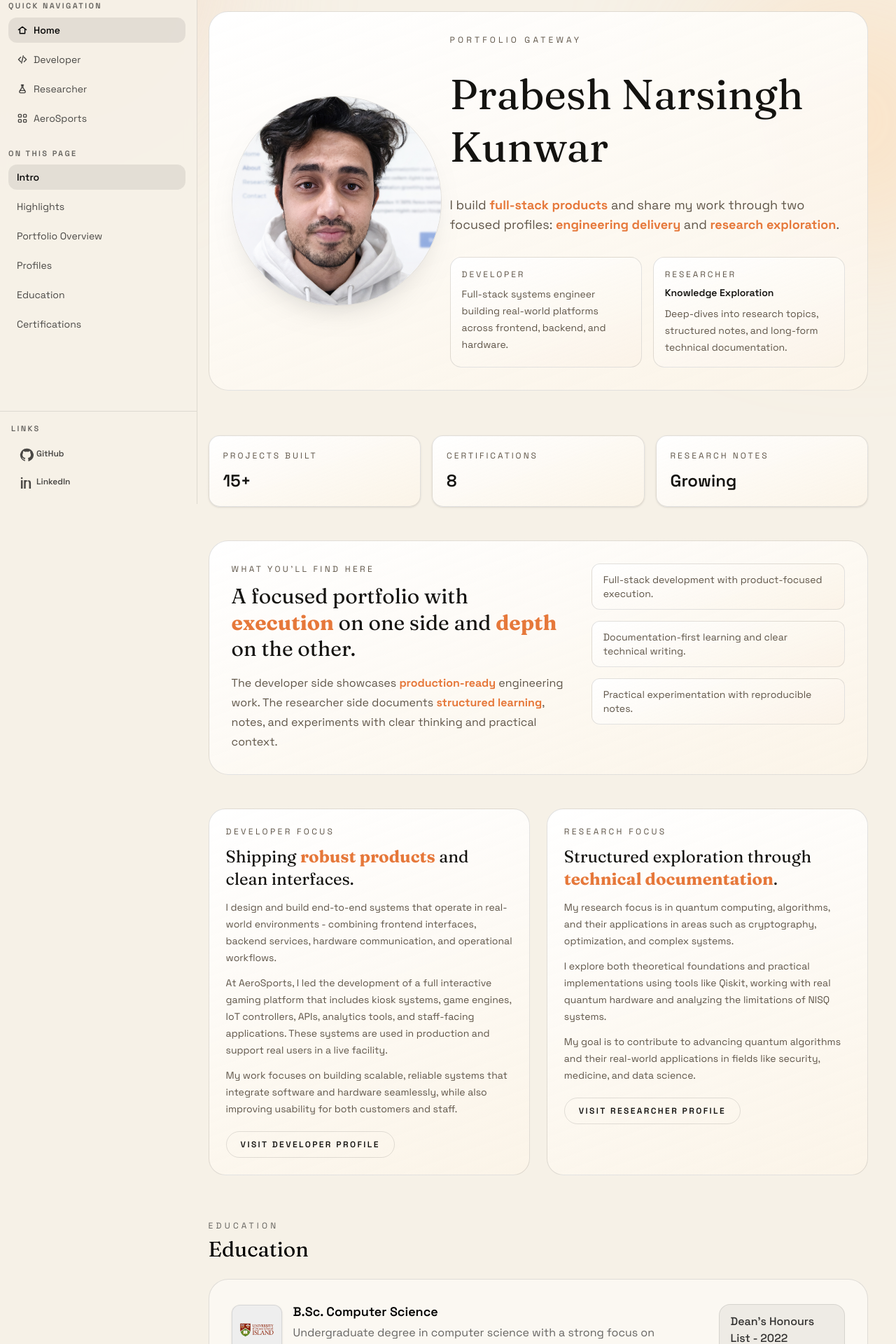
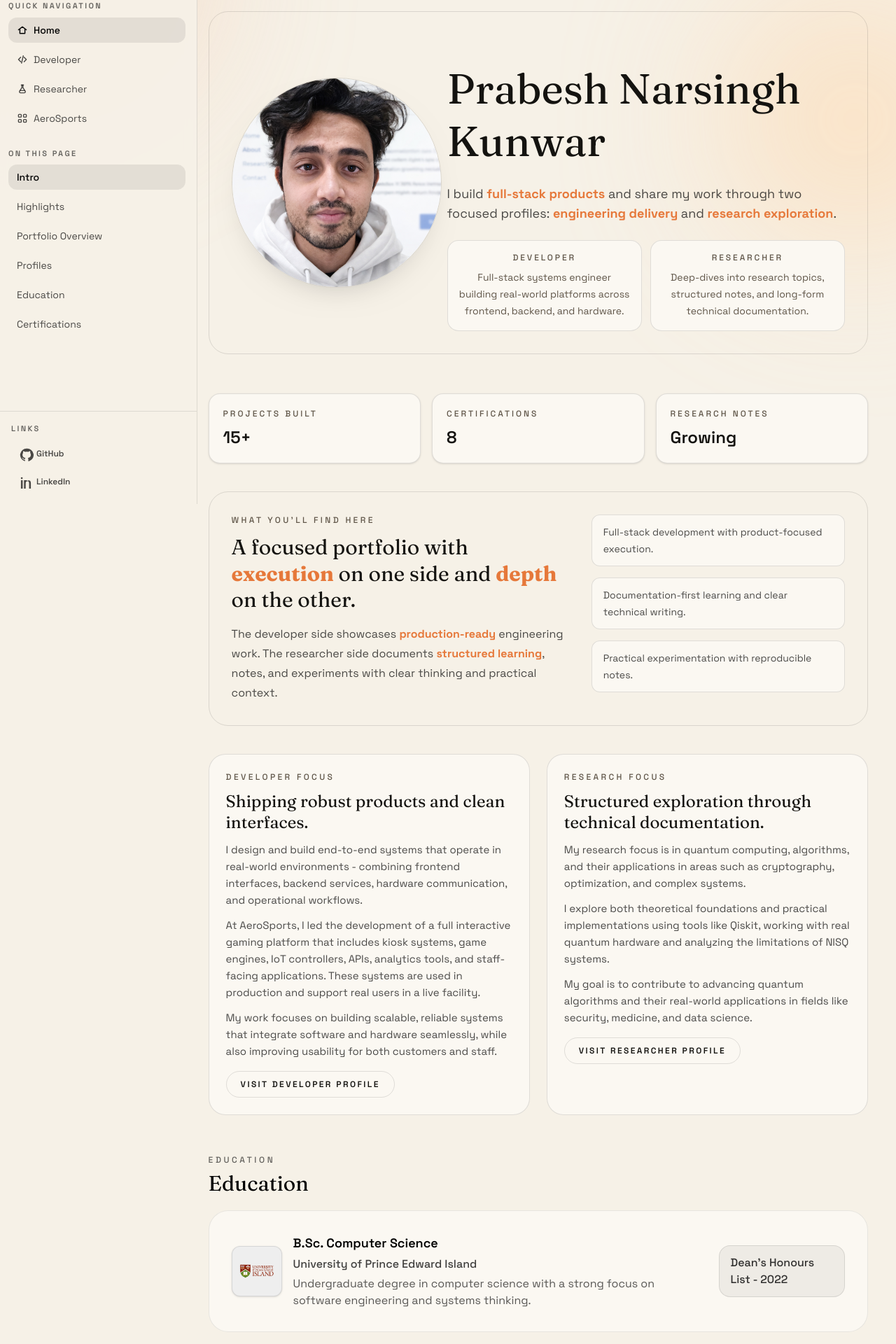
Before and after one commit to prabeshkunwar12/pnkcodeandresearch, a Next.js app: page / in a window 1280 px wide. Shown: the part 80-2000 px from the top of the page at 70% size. Built offline with nearby package versions, Linux system fonts and the light colour scheme.

Commit message:
refactor: tighten landing page mobile experience

```diff
--- /dev/null
+++ b/src/app/(landing)/focus-preview-card.tsx
@@ -0,0 +1,64 @@
+"use client";
+
+import { useState } from "react";
+
+type FocusPreviewCardProps = {
+  eyebrow: string;
+  title: string;
+  paragraphs: string[];
+  href: string;
+  ctaLabel: string;
+};
+
+export function FocusPreviewCard({
+  eyebrow,
+  title,
+  paragraphs,
+  href,
+  ctaLabel,
+}: FocusPreviewCardProps) {
+  const [expanded, setExpanded] = useState(false);
+
+  return (
+    <div className="w-full max-w-full min-w-0 rounded-2xl border border-[color:var(--line)] bg-[color:var(--surface)] p-3.5 sm:rounded-3xl sm:p-4 md:soft-card md:p-6">
+      <p className="text-xs font-medium uppercase tracking-[0.18em] text-[color:var(--muted)] sm:tracking-[0.22em] md:tracking-[0.28em]">
+        {eyebrow}
+      </p>
+      <h3 className="font-display mt-2 text-lg leading-tight sm:mt-2.5 sm:text-xl md:mt-3 md:text-2xl">
+        {title}
+      </h3>
+
+      <div className="mt-2 space-y-2 sm:mt-2.5 md:mt-3 md:space-y-3">
+        {paragraphs.map((paragraph, index) => (
+          <p
+            key={`${eyebrow}-${index}`}
+            className={[
+              "text-sm leading-6 text-black/70 dark:text-white/70 md:text-[15px]",
+              index > 0 && !expanded ? "hidden md:block" : "",
+              index === 0 && !expanded ? "line-clamp-3 md:line-clamp-none" : "",
+            ]
+              .filter(Boolean)
+              .join(" ")}
+          >
+            {paragraph}
+          </p>
+        ))}
+      </div>
+
+      <button
+        type="button"
+        className="mt-3 text-xs font-semibold uppercase tracking-[0.16em] text-[color:var(--accent-deep)] md:hidden"
+        onClick={() => setExpanded((value) => !value)}
+      >
+        {expanded ? "Show less" : "View more"}
+      </button>
+
+      <a
+        className="mt-3 inline-flex w-full items-center justify-center rounded-full border border-[color:var(--line)] px-4 py-2.5 text-[11px] font-semibold uppercase tracking-[0.18em] transition hover:border-foreground sm:mt-4 sm:w-auto sm:px-5 sm:text-xs sm:tracking-[0.2em]"
+        href={href}
+      >
+        {ctaLabel}
+      </a>
+    </div>
+  );
+}
--- a/src/app/(landing)/page.tsx
+++ b/src/app/(landing)/page.tsx
@@ -1,6 +1,7 @@
 import { CertificationsSection } from "@/components/sections/certifications-section";
 import { EducationSection } from "@/components/sections/education-section";
 import { ThemeImage } from "@/components/theme-image";
+import { FocusPreviewCard } from "./focus-preview-card";
 
 export default function Home() {
   return (
@@ -10,9 +11,15 @@ export default function Home() {
           id="intro"
           data-page-section="true"
           data-page-section-label="Intro"
-          className="soft-card animate-fade-up grid w-full max-w-full min-w-0 gap-6 rounded-[28px] border border-[color:var(--line)] p-5 sm:gap-8 sm:p-8 lg:grid-cols-[280px_1fr] lg:items-center"
+          className="animate-fade-up grid w-full max-w-full min-w-0 gap-4 px-0 py-1 sm:gap-5 sm:px-1 sm:py-2 md:soft-card md:rounded-[28px] md:border md:border-[color:var(--line)] md:p-5 lg:grid-cols-[280px_1fr] lg:items-center lg:gap-7 lg:p-8"
         >
-          <div className="relative mx-auto h-44 w-44 overflow-hidden rounded-full border border-[color:var(--line)] shadow-[0_20px_60px_-45px_rgba(0,0,0,0.55)] sm:h-75 sm:w-75">
+          <div className="space-y-2.5 sm:space-y-0">
+            <p className="animate-fade-up text-xs font-medium uppercase tracking-[0.18em] text-black/55 dark:text-white/55 sm:hidden">
+              Portfolio Gateway
+            </p>
+
+            <div className="flex items-center justify-between gap-4 sm:block">
+              <div className="relative h-36 w-36 shrink-0 overflow-hidden rounded-full border border-[color:var(--line)] shadow-[0_20px_60px_-45px_rgba(0,0,0,0.55)] sm:mx-auto sm:h-36 sm:w-36 md:h-48 md:w-48 lg:h-75 lg:w-75">
                 <ThemeImage
                   lightSrc="/profile_light.png"
                   darkSrc="/profile_dark.png"
@@ -21,29 +28,46 @@ export default function Home() {
                 />
               </div>
 
-          <div className="space-y-6 sm:space-y-8">
-            <p className="animate-fade-up text-[11px] uppercase tracking-[0.3em] text-[color:var(--muted)] sm:text-xs sm:tracking-[0.35em]">
+              <div className="ml-auto grid min-w-0 shrink-0 gap-2 text-right sm:hidden">
+                {[
+                  { label: "Projects", value: "15+" },
+                  { label: "Certs", value: "8" },
+                  { label: "Research", value: "Growing" },
+                ].map((item) => (
+                  <div key={item.label} className="min-w-0 border-b border-[color:var(--line)] pb-1.5 last:border-b-0 last:pb-0">
+                    <p className="text-[11px] font-medium uppercase tracking-[0.14em] text-[color:var(--muted)]">
+                      {item.label}
+                    </p>
+                    <p className="text-base font-semibold leading-5">{item.value}</p>
+                  </div>
+                ))}
+              </div>
+            </div>
+          </div>
+
+          <div className="space-y-3 sm:space-y-4 md:space-y-6">
+            <p className="animate-fade-up hidden text-xs font-medium uppercase tracking-[0.22em] text-[color:var(--muted)] sm:block md:tracking-[0.3em]">
               Portfolio Gateway
             </p>
-            <h1 className="font-display animate-fade-up reveal-delay-1 text-3xl leading-tight sm:text-5xl lg:text-6xl">
+            <h1 className="font-display animate-fade-up reveal-delay-1 text-2xl leading-tight sm:text-3xl md:text-5xl lg:text-6xl">
               Prabesh Narsingh Kunwar
             </h1>
-            <p className="animate-fade-up reveal-delay-2 max-w-2xl text-sm leading-6 text-[color:var(--muted)] sm:text-lg sm:leading-7">
+            <p className="animate-fade-up reveal-delay-2 max-w-lg text-sm leading-6 text-black/70 dark:text-white/70 sm:max-w-xl md:max-w-2xl md:text-lg md:leading-7">
               I build <span className="text-highlight">full-stack products</span>{" "}
               and share my work through two focused profiles:{" "}
               <span className="text-highlight">engineering delivery</span> and{" "}
               <span className="text-highlight">research exploration</span>.
             </p>
 
-            <div className="animate-fade-up reveal-delay-3 grid gap-4 lg:grid-cols-2">
+            <div className="animate-fade-up reveal-delay-3 grid grid-cols-2 gap-2.5 sm:gap-3 lg:grid-cols-2">
               <a
                 href="/developer"
-                className="soft-card rounded-2xl border border-[color:var(--line)] p-3.5 transition-all duration-200 hover:-translate-y-0.5 hover:shadow-md motion-reduce:transition-none sm:p-4"
+                className="rounded-2xl border border-black/10 bg-black px-3 py-3 text-center text-white transition-all duration-200 hover:-translate-y-0.5 hover:bg-black/90 hover:shadow-md motion-reduce:transition-none dark:border-white/10 dark:bg-white dark:text-black dark:hover:bg-white/90 sm:border-[color:var(--line)] sm:bg-[color:var(--surface)] sm:text-inherit sm:hover:bg-[color:var(--surface)] sm:p-3.5 md:soft-card md:border md:border-[color:var(--line)] md:bg-[color:var(--surface)] md:text-inherit md:hover:bg-[color:var(--surface)] md:dark:bg-[color:var(--surface)] md:dark:text-inherit md:dark:hover:bg-[color:var(--surface)] md:p-4"
               >
-                <p className="text-[11px] uppercase tracking-[0.2em] text-[color:var(--muted)] sm:text-xs sm:tracking-[0.24em]">
+                <p className="text-[11px] font-medium uppercase tracking-[0.16em] text-white/75 dark:text-black/70 sm:text-xs sm:tracking-[0.2em] sm:text-[color:var(--muted)] md:text-[color:var(--muted)] md:dark:text-[color:var(--muted)] md:tracking-[0.24em]">
                   Developer
                 </p>
-                <p className="mt-2 text-sm leading-6 text-[color:var(--muted)]">
+                <p className="mt-1.5 hidden text-[12px] leading-5 text-[color:var(--muted)] sm:mt-2 sm:block sm:text-[13px] sm:leading-5 md:text-sm md:leading-6">
                   Full-stack systems engineer building real-world platforms
                   across frontend, backend, and hardware.
                 </p>
@@ -51,15 +75,12 @@ export default function Home() {
 
               <a
                 href="/researcher"
-                className="soft-card rounded-2xl border border-[color:var(--line)] p-3.5 transition-all duration-200 hover:-translate-y-0.5 hover:shadow-md motion-reduce:transition-none sm:p-4"
+                className="rounded-2xl border border-[color:var(--line)] bg-[color:var(--surface)] px-3 py-3 text-center transition-all duration-200 hover:-translate-y-0.5 hover:shadow-md motion-reduce:transition-none sm:p-3.5 md:soft-card md:border md:border-[color:var(--line)] md:bg-[color:var(--surface)] md:p-4"
               >
-                <p className="text-[11px] uppercase tracking-[0.2em] text-[color:var(--muted)] sm:text-xs sm:tracking-[0.24em]">
+                <p className="text-[11px] font-medium uppercase tracking-[0.16em] text-[color:var(--muted)] sm:text-xs sm:tracking-[0.2em] md:tracking-[0.24em]">
                   Researcher
                 </p>
-                <p className="mt-2 text-sm font-semibold">
-                  Knowledge Exploration
-                </p>
-                <p className="mt-2 text-sm leading-6 text-[color:var(--muted)]">
+                <p className="mt-1.5 hidden text-[12px] leading-5 text-[color:var(--muted)] sm:mt-2 sm:block sm:text-[13px] sm:leading-5 md:text-sm md:leading-6">
                   Deep-dives into research topics, structured notes, and long-form
                   technical documentation.
                 </p>
@@ -73,8 +94,9 @@ export default function Home() {
         id="highlights"
         data-page-section="true"
         data-page-section-label="Highlights"
-        className="mt-16 grid w-full max-w-full min-w-0 gap-4 sm:grid-cols-3"
+        className="mt-8 w-full max-w-full min-w-0 sm:mt-14"
       >
+        <div className="hidden grid-cols-3 gap-4 sm:grid">
         {[
           { label: "Projects Built", value: "15+" },
           { label: "Certifications", value: "8" },
@@ -82,32 +104,33 @@ export default function Home() {
         ].map((item) => (
           <div
             key={item.label}
-            className="soft-card rounded-2xl border border-[color:var(--line)] p-4 shadow-sm transition-all duration-200 hover:-translate-y-0.5 hover:shadow-md motion-reduce:transition-none sm:p-5"
+            className="rounded-2xl border border-[color:var(--line)] bg-[color:var(--surface)] px-3 py-3 shadow-sm transition-all duration-200 hover:-translate-y-0.5 hover:shadow-md motion-reduce:transition-none sm:p-4 md:soft-card md:p-5"
           >
-            <p className="text-[11px] uppercase tracking-[0.22em] text-[color:var(--muted)] sm:text-xs sm:tracking-[0.25em]">
+            <p className="text-xs font-medium uppercase tracking-[0.18em] text-[color:var(--muted)] md:tracking-[0.25em]">
               {item.label}
             </p>
-            <p className="mt-2 text-xl font-semibold sm:mt-3 sm:text-2xl">{item.value}</p>
+            <p className="mt-1.5 text-lg font-semibold sm:mt-2.5 sm:text-xl md:text-2xl">{item.value}</p>
           </div>
         ))}
+        </div>
       </section>
 
       <section
         id="portfolio-overview"
         data-page-section="true"
         data-page-section-label="Portfolio Overview"
-        className="soft-card mt-12 grid w-full max-w-full min-w-0 gap-5 rounded-[28px] border border-[color:var(--line)] p-5 sm:gap-6 sm:p-8 lg:grid-cols-[1.15fr_0.85fr]"
+        className="mt-7 grid w-full max-w-full min-w-0 gap-3 px-0 py-1 sm:mt-10 sm:gap-4 sm:px-1 md:soft-card md:rounded-[28px] md:border md:border-[color:var(--line)] md:p-5 lg:grid-cols-[1.15fr_0.85fr] lg:gap-6 lg:p-8"
       >
         <div className="min-w-0">
-          <p className="text-[11px] uppercase tracking-[0.24em] text-[color:var(--muted)] sm:text-xs sm:tracking-[0.28em]">
+          <p className="text-xs font-medium uppercase tracking-[0.18em] text-[color:var(--muted)] sm:tracking-[0.22em] md:tracking-[0.28em]">
             What You&apos;ll Find Here
           </p>
-          <h2 className="font-display mt-3 text-2xl leading-tight sm:text-3xl">
+          <h2 className="font-display mt-2 text-2xl leading-tight sm:mt-2.5 sm:text-2xl md:mt-3 md:text-3xl">
             A focused portfolio with{" "}
             <span className="text-highlight">execution</span> on one side and{" "}
             <span className="text-highlight">depth</span> on the other.
           </h2>
-          <p className="mt-3 max-w-2xl text-sm leading-6 text-[color:var(--muted)] sm:mt-4 sm:text-base sm:leading-7">
+          <p className="mt-2 hidden max-w-2xl text-sm leading-6 text-black/70 dark:text-white/70 sm:mt-3 sm:block md:mt-4 md:text-base md:leading-7">
             The developer side showcases{" "}
             <span className="text-highlight">production-ready</span>{" "}
             engineering work. The researcher side documents{" "}
@@ -115,7 +138,7 @@ export default function Home() {
             and experiments with clear thinking and practical context.
           </p>
         </div>
-        <div className="min-w-0 space-y-4">
+        <div className="hidden min-w-0 space-y-2.5 sm:block sm:space-y-3 md:space-y-4">
           {[
             "Full-stack development with product-focused execution.",
             "Documentation-first learning and clear technical writing.",
@@ -123,7 +146,7 @@ export default function Home() {
           ].map((item) => (
             <div
               key={item}
-              className="soft-card rounded-xl border border-[color:var(--line)] px-4 py-3 text-sm text-[color:var(--muted)]"
+              className="rounded-xl border border-[color:var(--line)] bg-[color:var(--surface)] px-3 py-2.5 text-sm leading-6 text-black/70 dark:text-white/70 sm:px-3.5 sm:py-3 md:soft-card md:px-4"
             >
               {item}
             </div>
@@ -135,71 +158,31 @@ export default function Home() {
         id="profiles"
         data-page-section="true"
         data-page-section-label="Profiles"
-        className="mt-12 grid w-full max-w-full min-w-0 gap-6 lg:grid-cols-2"
+        className="mt-8 grid w-full max-w-full min-w-0 gap-3.5 sm:mt-10 sm:gap-4 lg:grid-cols-2 lg:gap-6"
       >
-        <div className="soft-card w-full max-w-full min-w-0 rounded-3xl border border-[color:var(--line)] p-5 sm:p-6">
-          <p className="text-[11px] uppercase tracking-[0.24em] text-[color:var(--muted)] sm:text-xs sm:tracking-[0.28em]">
-            Developer Focus
-          </p>
-          <h3 className="font-display mt-3 text-xl sm:text-2xl">
-            Shipping <span className="text-highlight">robust products</span>{" "}
-            and clean interfaces.
-          </h3>
-          <p className="mt-3 text-sm leading-6 text-[color:var(--muted)]">
-            I design and build end-to-end systems that operate in real-world
-            environments - combining frontend interfaces, backend services,
-            hardware communication, and operational workflows.
-          </p>
-          <p className="mt-3 text-sm leading-6 text-[color:var(--muted)]">
-            At AeroSports, I led the development of a full interactive gaming
-            platform that includes kiosk systems, game engines, IoT
-            controllers, APIs, analytics tools, and staff-facing applications.
-            These systems are used in production and support real users in a
-            live facility.
-          </p>
-          <p className="mt-3 text-sm leading-6 text-[color:var(--muted)]">
-            My work focuses on building scalable, reliable systems that
-            integrate software and hardware seamlessly, while also improving
-            usability for both customers and staff.
-          </p>
-          <a
-            className="mt-5 inline-flex rounded-full border border-[color:var(--line)] px-5 py-2.5 text-xs font-semibold uppercase tracking-[0.2em] transition hover:border-foreground"
+        <FocusPreviewCard
+          eyebrow="Developer Focus"
+          title="Shipping robust products and clean interfaces."
           href="/developer"
-          >
-            Visit Developer Profile
-          </a>
-        </div>
+          ctaLabel="Visit Developer Profile"
+          paragraphs={[
+            "I design and build end-to-end systems that operate in real-world environments - combining frontend interfaces, backend services, hardware communication, and operational workflows.",
+            "At AeroSports, I led the development of a full interactive gaming platform that includes kiosk systems, game engines, IoT controllers, APIs, analytics tools, and staff-facing applications. These systems are used in production and support real users in a live facility.",
+            "My work focuses on building scalable, reliable systems that integrate software and hardware seamlessly, while also improving usability for both customers and staff.",
+          ]}
+        />
 
-        <div className="soft-card w-full max-w-full min-w-0 rounded-3xl border border-[color:var(--line)] p-5 sm:p-6">
-          <p className="text-[11px] uppercase tracking-[0.24em] text-[color:var(--muted)] sm:text-xs sm:tracking-[0.28em]">
-            Research Focus
-          </p>
-          <h3 className="font-display mt-3 text-xl sm:text-2xl">
-            Structured exploration through{" "}
-            <span className="text-highlight">technical documentation</span>.
-          </h3>
-          <p className="mt-3 text-sm leading-6 text-[color:var(--muted)]">
-            My research focus is in quantum computing, algorithms, and their
-            applications in areas such as cryptography, optimization, and
-            complex systems.
-          </p>
-          <p className="mt-3 text-sm leading-6 text-[color:var(--muted)]">
-            I explore both theoretical foundations and practical
-            implementations using tools like Qiskit, working with real quantum
-            hardware and analyzing the limitations of NISQ systems.
-          </p>
-          <p className="mt-3 text-sm leading-6 text-[color:var(--muted)]">
-            My goal is to contribute to advancing quantum algorithms and their
-            real-world applications in fields like security, medicine, and data
-            science.
-          </p>
-          <a
-            className="mt-5 inline-flex rounded-full border border-[color:var(--line)] px-5 py-2.5 text-xs font-semibold uppercase tracking-[0.2em] transition hover:border-foreground"
+        <FocusPreviewCard
+          eyebrow="Research Focus"
+          title="Structured exploration through technical documentation."
           href="/researcher"
-          >
-            Visit Researcher Profile
-          </a>
-        </div>
+          ctaLabel="Visit Researcher Profile"
+          paragraphs={[
+            "My research focus is in quantum computing, algorithms, and their applications in areas such as cryptography, optimization, and complex systems.",
+            "I explore both theoretical foundations and practical implementations using tools like Qiskit, working with real quantum hardware and analyzing the limitations of NISQ systems.",
+            "My goal is to contribute to advancing quantum algorithms and their real-world applications in fields like security, medicine, and data science.",
+          ]}
+        />
       </section>
 
       <EducationSection context="landing" />
--- a/src/components/sections/education-section.tsx
+++ b/src/components/sections/education-section.tsx
@@ -11,10 +11,10 @@ export function EducationSection({ context = "landing" }: EducationSectionProps)
       id="education"
       data-page-section="true"
       data-page-section-label="Education"
-      className={context === "landing" ? "mt-16 space-y-6" : "mt-16 space-y-6"}
+      className={context === "landing" ? "mt-10 space-y-4 sm:mt-14 sm:space-y-5" : "mt-16 space-y-6"}
     >
-      <div className="space-y-2">
-        <p className="text-xs uppercase tracking-[0.35em] text-black/60 dark:text-white/60">
+      <div className="space-y-1.5 sm:space-y-2">
+        <p className="text-xs font-medium uppercase tracking-[0.18em] text-black/60 dark:text-white/60 sm:tracking-[0.3em]">
           Education
         </p>
         <h2 className="font-display text-2xl text-black dark:text-white sm:text-3xl">
@@ -22,11 +22,14 @@ export function EducationSection({ context = "landing" }: EducationSectionProps)
         </h2>
       </div>
 
-      <Card variant="surface" className="rounded-[28px] p-6 sm:p-8">
-        <div className="flex flex-col gap-5 sm:flex-row sm:items-center sm:justify-between">
-          <div className="flex items-center gap-4">
+      <Card
+        variant="surface"
+        className={`rounded-[24px] ${context === "landing" ? "border-black/8 p-3.5 sm:rounded-[28px] sm:p-5 md:p-8" : "p-6 sm:p-8"}`}
+      >
+        <div className="flex flex-col gap-3.5 sm:flex-row sm:items-center sm:justify-between sm:gap-5">
+          <div className="flex items-center gap-3 sm:gap-4">
             <div
-              className="flex h-16 w-16 shrink-0 items-center justify-center overflow-hidden rounded-xl border border-black/10 p-2 shadow-sm sm:h-[4.5rem] sm:w-[4.5rem]"
+              className="flex h-12 w-12 shrink-0 items-center justify-center overflow-hidden rounded-xl border border-black/10 p-2 shadow-sm sm:h-[4.5rem] sm:w-[4.5rem]"
               style={{ backgroundColor: "#eeeeee" }}
             >
               <div
@@ -43,18 +46,21 @@ export function EducationSection({ context = "landing" }: EducationSectionProps)
               </div>
             </div>
 
-            <div className="space-y-1">
-              <p className="text-lg font-semibold text-black dark:text-white">
+            <div className="space-y-0.5 sm:space-y-1">
+              <p className="text-base font-semibold text-black dark:text-white sm:text-lg">
                 B.Sc. Computer Science
               </p>
-              <p className="text-sm text-black/60 dark:text-white/60 sm:text-base">
+              <p className="text-sm font-medium text-black/75 dark:text-white/75 md:text-base">
+                University of Prince Edward Island
+              </p>
+              <p className="text-sm leading-6 text-black/65 dark:text-white/65 hidden lg:block md:text-base">
                 Undergraduate degree in computer science with a strong focus on
                 software engineering and systems thinking.
               </p>
             </div>
           </div>
 
-          <div className="rounded-2xl border border-black/10 bg-black/5 px-4 py-3 text-sm font-medium text-black/80 dark:border-white/10 dark:bg-white/5 dark:text-white/80 sm:text-base">
+          <div className="rounded-2xl border border-black/10 bg-black/5 px-3 py-2 text-xs font-medium text-black/80 dark:border-white/10 dark:bg-white/5 dark:text-white/80 sm:px-4 sm:py-3 sm:text-base">
             Dean&apos;s Honours List - 2022
           </div>
         </div>
```
Also changed, not shown: src/components/sections/certifications-section.tsx (+50 -12 lines). Lines whose indentation alone changed are shown as unchanged.
